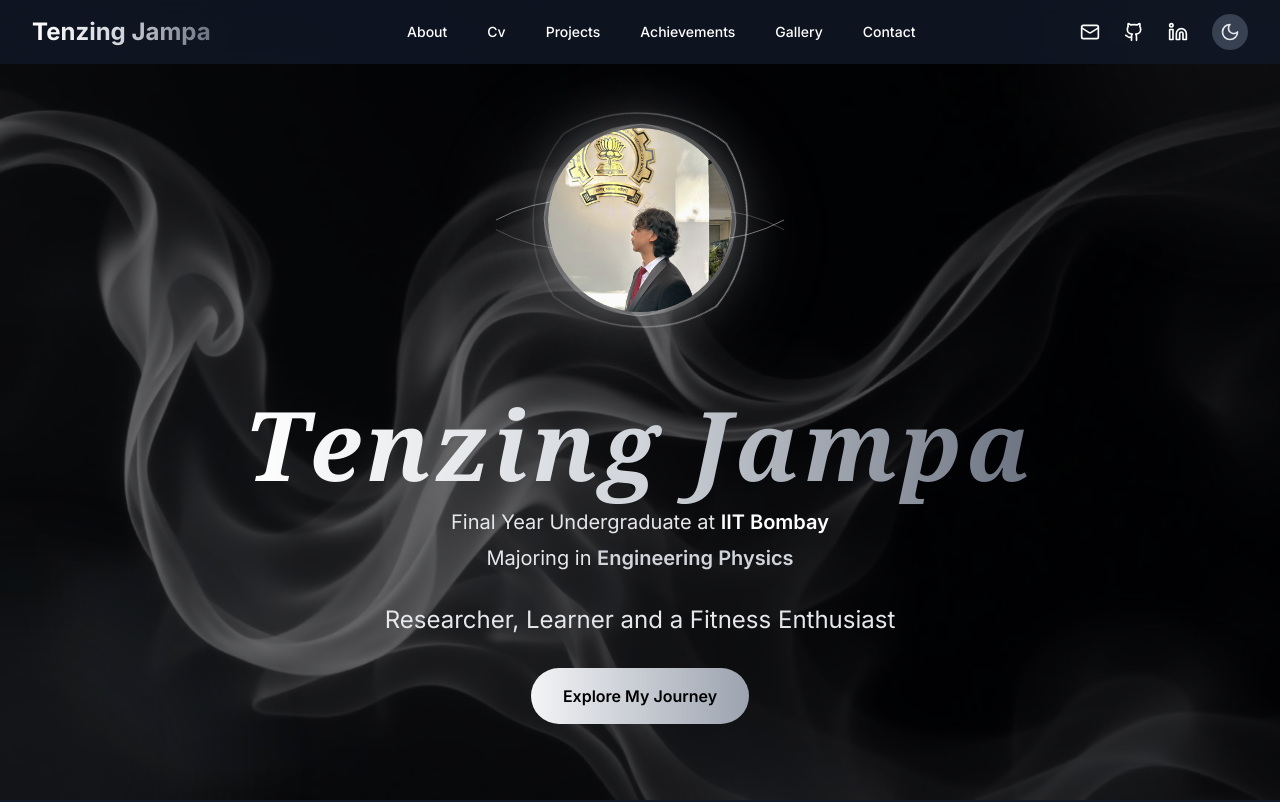
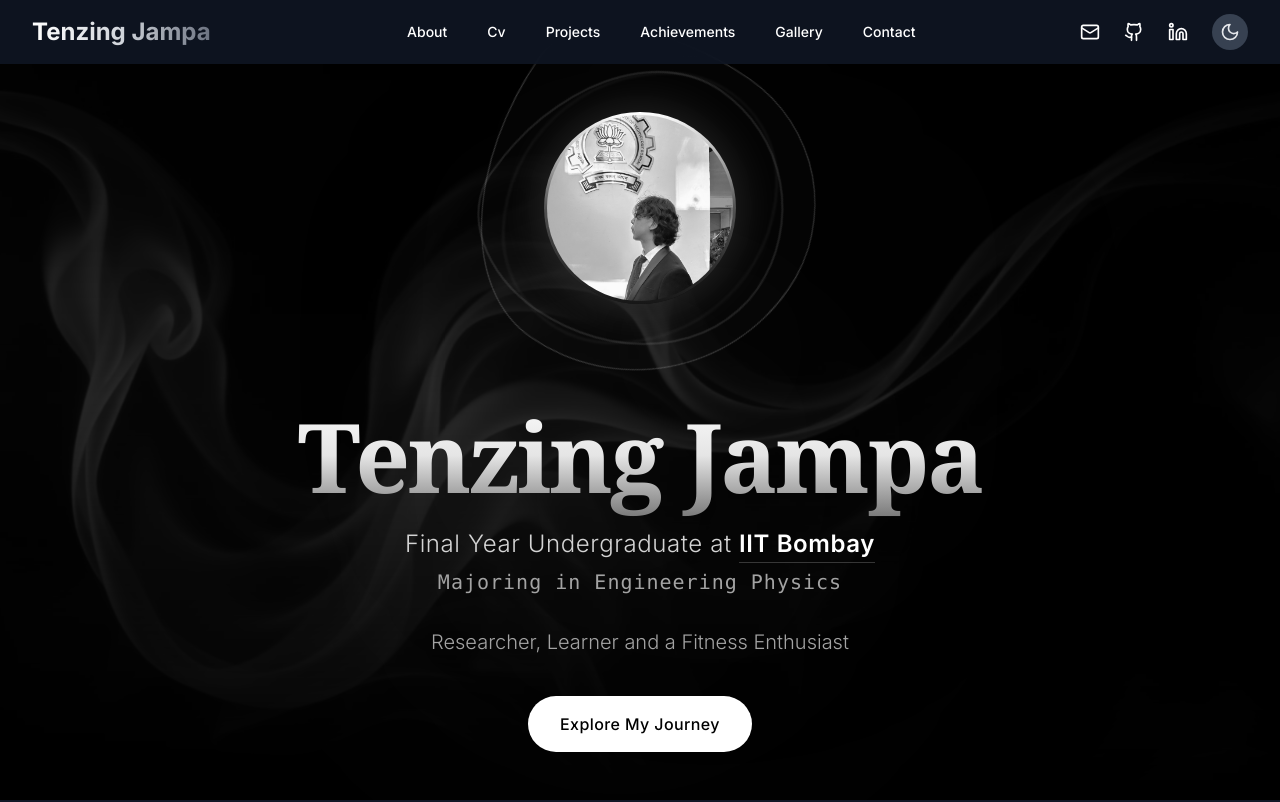
Before and after one commit to VanTenny/yoyoyo, a React (Vite) app: page / in a window 1280 px wide. Shown: the top 802 px of the page. Built offline with nearby package versions, Linux system fonts and the light colour scheme.

Commit message:
Update HeroSection.tsx

```diff
--- a/src/components/HeroSection.tsx
+++ b/src/components/HeroSection.tsx
@@ -6,146 +6,107 @@ interface HeroSectionProps {
 
 const HeroSection: React.FC<HeroSectionProps> = ({ darkMode }) => {
   return (
-    <section className="min-h-screen flex items-center justify-center relative overflow-hidden bg-black">
-      {/* Background Image */}
+    <section className="min-h-screen flex items-center justify-center relative overflow-hidden bg-black text-white selection:bg-white selection:text-black">
+      {/* Embedded High-Definition Smooth Animations */}
+      <style>{`
+        @keyframes cinematicPan {
+          0% { transform: scale(1.05) translate(0px, 0px); }
+          50% { transform: scale(1.15) translate(-10px, 15px); }
+          100% { transform: scale(1.05) translate(10px, -5px); }
+        }
+        @keyframes hdWaveSlow {
+          0% { transform: rotate(0deg) scale(1); }
+          50% { transform: rotate(180deg) scale(1.08); }
+          100% { transform: rotate(360deg) scale(1); }
+        }
+        @keyframes hdWaveFast {
+          0% { transform: rotate(180deg) scale(1.05); }
+          50% { transform: rotate(0deg) scale(0.92); }
+          100% { transform: rotate(-180deg) scale(1.05); }
+        }
+        .animate-cinematic {
+          animation: cinematicPan 30s ease-in-out infinite alternate;
+        }
+        .animate-hd-wave-1 {
+          animation: hdWaveSlow 20s linear infinite;
+        }
+        .animate-hd-wave-2 {
+          animation: hdWaveFast 14s linear infinite;
+        }
+      `}</style>
+
+      {/* Moving Background Image */}
+      <div className="absolute inset-0 overflow-hidden pointer-events-none">
         <div
-        className="absolute inset-0 bg-cover bg-center bg-no-repeat"
+          className="absolute inset-0 bg-cover bg-center bg-no-repeat animate-cinematic grayscale opacity-80"
           style={{ backgroundImage: `url('/lovable-uploads/hero-smoke.jpg')` }}
-      >
-        <div className={`absolute inset-0 ${darkMode ? 'bg-black/60' : 'bg-black/40'}`}></div>
+        />
+        {/* Deep Monochrome Gradient Overlays */}
+        <div className={`absolute inset-0 transition-colors duration-700 ${darkMode ? 'bg-black/80' : 'bg-black/60'}`} />
+        <div className="absolute inset-0 bg-gradient-to-b from-black/50 via-transparent to-black" />
       </div>
 
-      {/* Animated wave gradients */}
+      {/* Ambient Lighting Orbs */}
       <div className="absolute inset-0 overflow-hidden pointer-events-none">
-        <div className="absolute -top-40 -right-40 w-96 h-96 bg-white/10 rounded-full blur-3xl animate-pulse"></div>
-        <div className="absolute -bottom-40 -left-40 w-96 h-96 bg-gray-400/10 rounded-full blur-3xl animate-pulse [animation-delay:1000ms]"></div>
+        <div className="absolute top-1/4 left-1/4 w-[600px] h-[600px] bg-white/[0.03] rounded-full blur-[130px] animate-pulse" />
+        <div className="absolute bottom-1/4 right-1/4 w-[500px] h-[500px] bg-neutral-500/[0.05] rounded-full blur-[150px] animate-pulse [animation-delay:2000ms]" />
       </div>
 
-      <div className="relative z-10 text-center px-4">
-        {/* Profile + Animated Waves */}
-        <div className="mb-8 animate-fade-in relative w-72 h-72 mx-auto flex items-center justify-center">
-          {/* Glow halo */}
-          <div className="absolute inset-0 rounded-full bg-gradient-to-tr from-white/20 via-gray-400/10 to-transparent blur-2xl animate-pulse" />
+      <div className="relative z-10 text-center px-4 max-w-4xl mx-auto">
 
-          {/* Animated SVG waves */}
-          <svg
-            className="absolute inset-0 w-full h-full"
-            viewBox="0 0 300 300"
-            xmlns="http://www.w3.org/2000/svg"
-          >
-            <defs>
-              <radialGradient id="waveGrad" cx="50%" cy="50%" r="50%">
-                <stop offset="0%" stopColor="rgba(255,255,255,0.0)" />
-                <stop offset="60%" stopColor="rgba(255,255,255,0.25)" />
-                <stop offset="100%" stopColor="rgba(180,180,180,0.0)" />
-              </radialGradient>
-              <linearGradient id="ringGrad" x1="0%" y1="0%" x2="100%" y2="100%">
-                <stop offset="0%" stopColor="rgba(255,255,255,0.9)" />
-                <stop offset="100%" stopColor="rgba(120,120,120,0.2)" />
-              </linearGradient>
-            </defs>
+        {/* Profile + High Definition Liquid Waves */}
+        <div className="mb-10 relative w-80 h-80 mx-auto flex items-center justify-center">
 
-            {/* Soft rotating wave ring 1 */}
-            <g className="origin-center [transform-box:fill-box] animate-[spin_18s_linear_infinite]">
-              <path
-                d="M150,30
-                   C210,40 260,90 270,150
-                   C260,210 210,260 150,270
-                   C90,260 40,210 30,150
-                   C40,90 90,40 150,30 Z"
-                fill="none"
-                stroke="url(#ringGrad)"
-                strokeWidth="1.2"
-                opacity="0.8"
-              />
-            </g>
+          {/* Wave Layer 1 (Outer Fluid Ring) */}
+          <div className="absolute inset-0 rounded-[45%_55%_70%_30%_/_45%_55%_45%_55%] border border-white/20 bg-white/[0.01] animate-hd-wave-1 blur-[0.5px]" />
 
-            {/* Counter-rotating wave ring 2 */}
-            <g className="origin-center [transform-box:fill-box] animate-[spin_28s_linear_infinite_reverse]">
-              <path
-                d="M150,50
-                   C200,55 245,100 250,150
-                   C245,200 200,245 150,250
-                   C100,245 55,200 50,150
-                   C55,100 100,55 150,50 Z"
-                fill="none"
-                stroke="rgba(255,255,255,0.35)"
-                strokeWidth="0.8"
-              />
-            </g>
+          {/* Wave Layer 2 (Mid Fluid Ring Counter-Rotating) */}
+          <div className="absolute inset-3 rounded-[60%_40%_60%_40%_/_60%_40%_60%_40%] border border-neutral-500/30 bg-transparent animate-hd-wave-2 blur-[1px]" />
 
-            {/* Pulsing radial fill */}
-            <circle cx="150" cy="150" r="120" fill="url(#waveGrad)" className="animate-pulse" />
+          {/* Wave Layer 3 (Tight Inner Ripple) */}
+          <div className="absolute inset-6 rounded-[50%_50%_30%_70%_/_50%_60%_40%_50%] border-2 border-white/10 animate-hd-wave-1 [animation-duration:10s]" />
 
-            {/* Flowing sine waves */}
-            <path
-              fill="none"
-              stroke="rgba(255,255,255,0.45)"
-              strokeWidth="1"
-              d="M0,150 Q75,110 150,150 T300,150"
-            >
-              <animate
-                attributeName="d"
-                dur="6s"
-                repeatCount="indefinite"
-                values="
-                  M0,150 Q75,110 150,150 T300,150;
-                  M0,150 Q75,190 150,150 T300,150;
-                  M0,150 Q75,110 150,150 T300,150"
-              />
-            </path>
-            <path
-              fill="none"
-              stroke="rgba(200,200,200,0.3)"
-              strokeWidth="1"
-              d="M0,160 Q75,200 150,160 T300,160"
-            >
-              <animate
-                attributeName="d"
-                dur="8s"
-                repeatCount="indefinite"
-                values="
-                  M0,160 Q75,200 150,160 T300,160;
-                  M0,160 Q75,120 150,160 T300,160;
-                  M0,160 Q75,200 150,160 T300,160"
-              />
-            </path>
-          </svg>
+          {/* Smooth Core Center Glow */}
+          <div className="absolute inset-14 rounded-full bg-white/[0.04] blur-2xl animate-pulse" />
 
-          {/* Profile image on top */}
+          {/* Profile Image Container */}
+          <div className="relative z-10 w-48 h-48 rounded-full p-[3px] bg-gradient-to-b from-white via-neutral-600 to-neutral-900 shadow-[0_0_50px_rgba(255,255,255,0.15)] hover:shadow-[0_0_60px_rgba(255,255,255,0.35)] transition-all duration-500 hover:scale-[1.03]">
             <img
               src="/lovable-uploads/profile-bro.jpg"
               alt="Tenzing Jampa"
-            className="relative z-10 w-48 h-48 rounded-full border-4 border-white/30 shadow-[0_0_60px_rgba(255,255,255,0.25)] hover:scale-105 transition-transform duration-500 object-cover"
+              className="w-full h-full rounded-full object-cover grayscale contrast-110"
               style={{ objectPosition: '68% 48%' }}
             />
           </div>
+        </div>
 
-        <h1 className="text-6xl md:text-8xl font-bold mb-4 animate-fade-in delay-300 text-white font-serif tracking-wider">
-          <span className="bg-gradient-to-r from-white via-gray-300 to-gray-500 bg-clip-text text-transparent font-extrabold italic">
+        {/* Typography - Pure Black & White Aesthetic */}
+        <h1 className="text-6xl md:text-8xl font-bold mb-6 tracking-tight font-serif">
+          <span className="bg-gradient-to-b from-white via-neutral-200 to-neutral-500 bg-clip-text text-transparent font-extrabold antialiased">
             Tenzing Jampa
           </span>
         </h1>
 
-        <div className="mb-8 animate-fade-in delay-400">
-          <p className="text-lg md:text-xl mb-2 text-gray-200">
-            Final Year Undergraduate at <span className="font-semibold text-white">IIT Bombay</span>
+        <div className="mb-8 space-y-2">
+          <p className="text-xl md:text-2xl font-light text-neutral-300 tracking-wide">
+            Final Year Undergraduate at <span className="font-semibold text-white border-b border-white/20 pb-1">IIT Bombay</span>
           </p>
-          <p className="text-lg md:text-xl mb-6 text-gray-200">
-            Majoring in <span className="font-semibold text-gray-300">Engineering Physics</span>
+          <p className="text-lg md:text-xl text-neutral-400 font-mono tracking-wider">
+            Majoring in Engineering Physics
           </p>
         </div>
 
-        <p className="text-xl md:text-2xl mb-8 animate-fade-in delay-500 text-gray-200">
+        <p className="text-lg md:text-xl mb-10 text-neutral-400 max-w-md mx-auto font-light leading-relaxed">
           Researcher, Learner and a Fitness Enthusiast
         </p>
 
-        <div className="animate-fade-in delay-700">
+        <div>
           <button
             onClick={() => document.getElementById('about')?.scrollIntoView({ behavior: 'smooth' })}
-            className="px-8 py-4 rounded-full font-semibold transition-all duration-300 transform hover:scale-105 hover:shadow-2xl bg-gradient-to-r from-gray-100 to-gray-400 text-black hover:from-white hover:to-gray-300"
+            className="group relative px-8 py-4 rounded-full font-medium tracking-wide overflow-hidden bg-white text-black transition-all duration-300 transform hover:scale-105 hover:shadow-[0_0_30px_rgba(255,255,255,0.2)]"
           >
-            Explore My Journey
+            <span className="relative z-10">Explore My Journey</span>
+            <div className="absolute inset-0 bg-neutral-200 scale-x-0 group-hover:scale-x-100 transition-transform origin-left duration-300" />
           </button>
         </div>
       </div>
```
Lines whose indentation alone changed are shown as unchanged.
